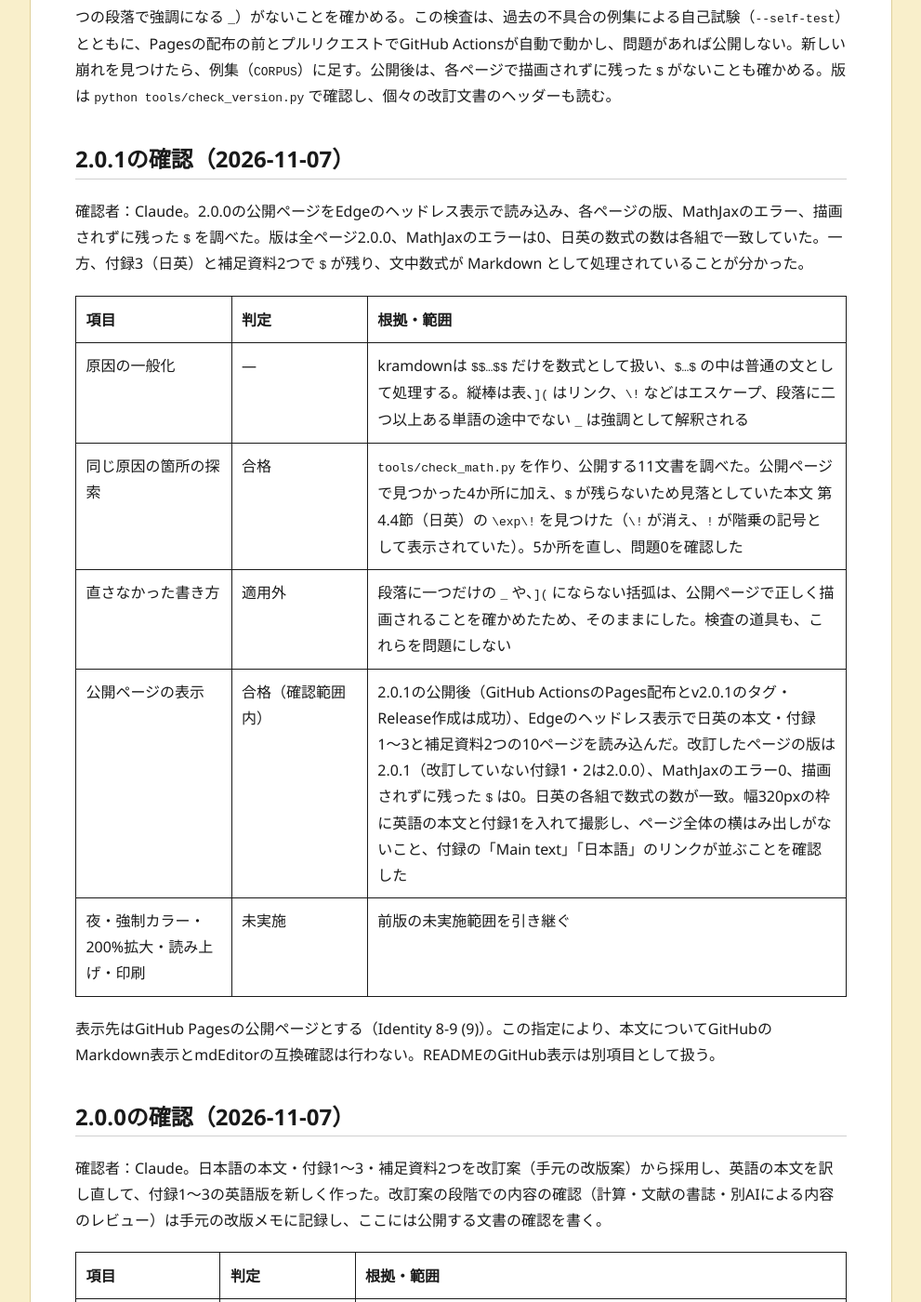
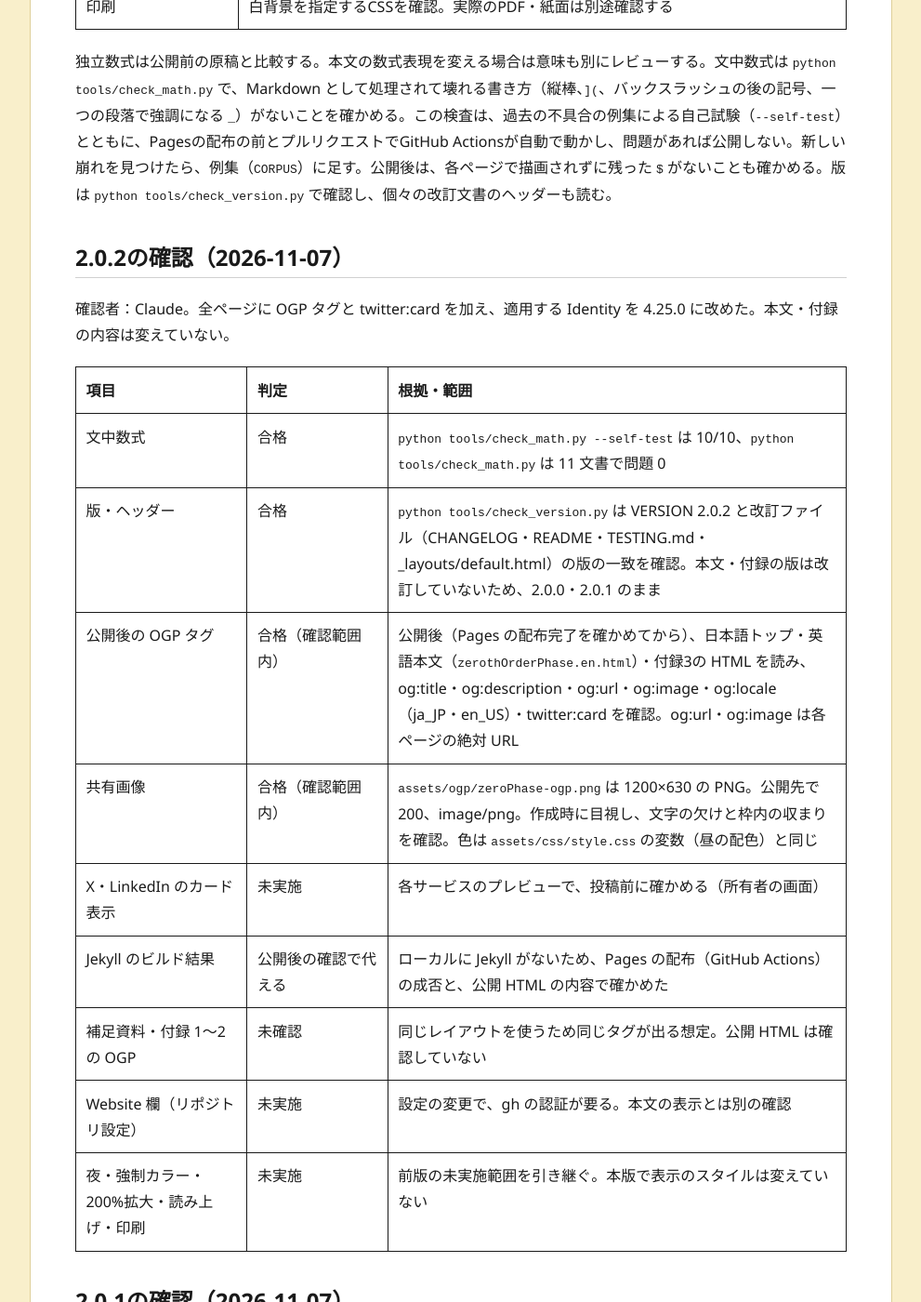
Before and after one commit to 5garashi/zeroPhase, a Jekyll site: the page built from TESTING.md, in a window 1280 px wide and 1400 px high, scrolled down 1018 px. Shown: the whole window at 93% size, without its empty margins (144-1135 px from the left). Built offline with Jekyll 4.4.1, drawn with Linux system fonts in a browser that asks for light colours; our own code applies the rules of GitHub Pages for plain Markdown files; some of the changed text lies outside the part shown.

Commit message:
2.0.2 の確認記録と、共有時の表示（OGP）の確認方法を TESTING.md に加える
Co-Authored-By: Claude Haiku 5.5 <noreply@anthropic.com>

```diff
--- a/TESTING.md
+++ b/TESTING.md
@@ -21,10 +21,27 @@
 | 英訳 | 別のAIによる訳の見直し（共通ルール「ほかの AI に見てもらう」）。指摘ごとの対応を記録する |
 | 図（本文に直接書くSVG） | 文字色だけで描くこと、title・desc、幅248px・360pxでの文字のはみ出しと重なり（Edgeのヘッドレス表示） |
 | 版・署名 | VERSION、改訂したファイルのヘッダー、本文の版、README、CHANGELOGの一致 |
+| 共有時の表示（OGP） | レイアウトの og:・twitter:card のタグ、共有画像（1200×630）の配信、公開後のページごとの og:title・og:url・og:locale。X・LinkedInのカード表示は投稿前に別に確かめる |
 | レイアウト・CSS | 公開ページの通常幅と320px幅、数式と表の収まり、本文への移動、色と本文の太さ |
 | 印刷 | 白背景を指定するCSSを確認。実際のPDF・紙面は別途確認する |
 
 独立数式は公開前の原稿と比較する。本文の数式表現を変える場合は意味も別にレビューする。文中数式は `python tools/check_math.py` で、Markdown として処理されて壊れる書き方（縦棒、`](`、バックスラッシュの後の記号、一つの段落で強調になる `_`）がないことを確かめる。この検査は、過去の不具合の例集による自己試験（`--self-test`）とともに、Pagesの配布の前とプルリクエストでGitHub Actionsが自動で動かし、問題があれば公開しない。新しい崩れを見つけたら、例集（`CORPUS`）に足す。公開後は、各ページで描画されずに残った `$` がないことも確かめる。版は `python tools/check_version.py` で確認し、個々の改訂文書のヘッダーも読む。
+
+## 2.0.2の確認（2026-11-07）
+
+確認者：Claude。全ページに OGP タグと twitter:card を加え、適用する Identity を 4.25.0 に改めた。本文・付録の内容は変えていない。
+
+| 項目 | 判定 | 根拠・範囲 |
+|---|---|---|
+| 文中数式 | 合格 | `python tools/check_math.py --self-test` は 10/10、`python tools/check_math.py` は 11 文書で問題 0 |
+| 版・ヘッダー | 合格 | `python tools/check_version.py` は VERSION 2.0.2 と改訂ファイル（CHANGELOG・README・TESTING.md・_layouts/default.html）の版の一致を確認。本文・付録の版は改訂していないため、2.0.0・2.0.1 のまま |
+| 公開後の OGP タグ | 合格（確認範囲内） | 公開後（Pages の配布完了を確かめてから）、日本語トップ・英語本文（`zerothOrderPhase.en.html`）・付録3の HTML を読み、og:title・og:description・og:url・og:image・og:locale（ja_JP・en_US）・twitter:card を確認。og:url・og:image は各ページの絶対 URL |
+| 共有画像 | 合格（確認範囲内） | `assets/ogp/zeroPhase-ogp.png` は 1200×630 の PNG。公開先で 200、image/png。作成時に目視し、文字の欠けと枠内の収まりを確認。色は `assets/css/style.css` の変数（昼の配色）と同じ |
+| X・LinkedIn のカード表示 | 未実施 | 各サービスのプレビューで、投稿前に確かめる（所有者の画面） |
+| Jekyll のビルド結果 | 公開後の確認で代える | ローカルに Jekyll がないため、Pages の配布（GitHub Actions）の成否と、公開 HTML の内容で確かめた |
+| 補足資料・付録 1〜2 の OGP | 未確認 | 同じレイアウトを使うため同じタグが出る想定。公開 HTML は確認していない |
+| Website 欄（リポジトリ設定） | 未実施 | 設定の変更で、gh の認証が要る。本文の表示とは別の確認 |
+| 夜・強制カラー・200%拡大・読み上げ・印刷 | 未実施 | 前版の未実施範囲を引き継ぐ。本版で表示のスタイルは変えていない |
 
 ## 2.0.1の確認（2026-11-07）
 
```
